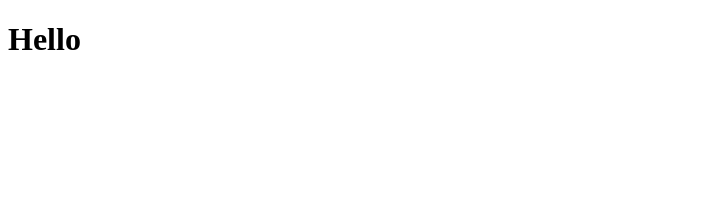
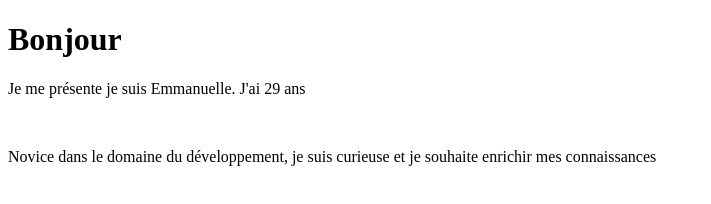
Before and after one commit to EmmaL9/emmal9.github.io, a plain HTML site: page index.html in a window 1280 px wide. Shown: the whole page, without its empty margins (0-711 px from the left). Drawn offline with Linux system fonts and the light colour scheme.

Commit message:
profil v2

```diff
--- a/index.html
+++ b/index.html
@@ -3,9 +3,12 @@
 <head>
     <meta charset="UTF-8">
     <meta name="viewport" content="width=device-width, initial-scale=1.0">
-    <title>Document</title>
+    <title>Présentation</title>
 </head>
 <body>
-    <h1>Hello</h1>
+    <h1>Bonjour</h1>
+
+    <p>Je me présente je suis Emmanuelle. J'ai 29 ans</p> <br>
+    <p>Novice dans le domaine du développement, je suis curieuse et je souhaite enrichir mes connaissances</p>
 </body>
 </html>
```
